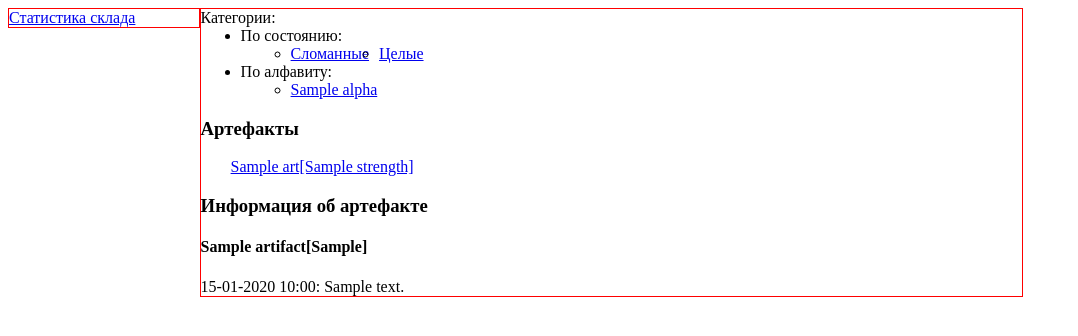
After one commit to alenabonch/heroeswm, a Django app: template HWM/heroes/templates/stats.html in a window 1280 px wide. The commit adds this page. Shown: the top 336 px of the page, without its empty margins (0-1078 px from the left). Run offline with Django 3.2, Linux system fonts and the light colour scheme; tables that the repository leaves empty hold one stand-in row (values such as "Sample post"); the template is opened without the code that fills it: values that come from a table or form of the project are taken from there, most other values are stand-ins (such as "Sample title", 1, 10 or a date in 2020); data that the repository does not hold is empty; parts of the project's set-up code (start-up, migrations or seed data) failed here and were passed over.

Commit message:
Beta version

```diff
--- a/HWM/heroes/static/css/base.css
+++ b/HWM/heroes/static/css/base.css
@@ -1,14 +1,43 @@
 .category{
-	display: inline-block;
+	float: left;
 	border: solid 1px red;
 }
 
 .links {
-	align: left;
 	width: 15%;
 }
 
 .content {
-	text-align: center;
 	width: 65%;
 }
+
+.categories{
+	text-align: center;
+}
+
+.categories:after{
+	content: ".";
+	visibility: hidden;
+	display: block;
+}
+
+.categories > li {
+	float: left;
+	margin-left: 10px;
+}
+
+a:visited {
+	color: blue;
+}
+
+a:hover {
+	color: red;
+}
+
+.arts {
+	margin-left: 30px;
+}
+
+#indexDiv {
+	text-align: center;
+}
--- /dev/null
+++ b/HWM/heroes/templates/stats.html
@@ -0,0 +1,38 @@
+{% extends 'base.html' %}
+{% load static %}
+{% block title%}Статистика склада{% endblock %}
+{% block content %}
+Категории:
+<ul style="margin-top: 0px">
+	<li>По состоянию:
+		<ul class="categories">
+			<li><a href="/store_stats?cat=broken">Сломанные</a></li>
+			<li><a href="/store_stats?cat=notbroken">Целые</a></li>
+		</ul>
+	</li>
+	<li>По алфавиту:
+		<ul class="categories">
+			{% for alpha in categories %}
+				<li><a href="/store_stats?cat={{ alpha }}">{{ alpha }}</a></li>
+			{% endfor %}
+		</ul>
+	</li>
+</ul>
+<div id="artsDivId">
+	{% if arts != None %}
+	<h3>Артефакты</h3>
+	{% for art in arts %}
+		<a class="arts" href="/store/art_info?id={{ art.id }}">{{ art.name }}[{{ art.strength }}]</a><br/>
+	{% endfor %}
+	{% endif %}
+	{% if artifact != None%}
+	<h3>Информация об артефакте</h3>
+	<h4>{{ artifact.name }}[{{ artifact.strength }}]</h4>
+	{% autoescape off %}
+		{% for log in logs%}
+			<div>{{log.date|date:"d-m-Y H:i"}}: {{log.description}}</div>
+		{% endfor %}
+	{% endautoescape %}
+	{% endif%}
+</div>
+{% endblock %}
--- a/HWM/manage.py
+++ b/HWM/manage.py
@@ -1,6 +1,7 @@
 #!/usr/bin/env python
 from django.core.management import execute_manager
 import imp
+
 try:
     imp.find_module('settings') # Assumed to be in the same directory.
 except ImportError:
--- a/HWM/urls.py
+++ b/HWM/urls.py
@@ -5,10 +5,9 @@ from django.conf.urls.defaults import patterns, include, url
 # admin.autodiscover()
 
 urlpatterns = patterns('',
-    url(r'^collect$', 'heroes.views.collect_stats'),
     url(r'^$', 'heroes.views.index'),
-    # url(r'^$', 'HWM.views.home', name='home'),
-    # url(r'^HWM/', include('HWM.foo.urls')),
+    url(r'^store_stats/$', 'heroes.views.stats'),
+    url(r'^store/art_info$', 'heroes.views.art_info'),
 
     # Uncomment the admin/doc line below to enable admin documentation:
     # url(r'^admin/doc/', include('django.contrib.admindocs.urls')),
```
Also changed, not shown: HWM/heroes/templates/index.html (+7 -1 lines), HWM/heroes/views.py (+48 -5 lines), HWM/utils/Graber.py (+7 -1 lines), HWM/utils/SpiderThread.py (added, +15 -0 lines), HWM/heroes/static/img/em.jpg (added).
